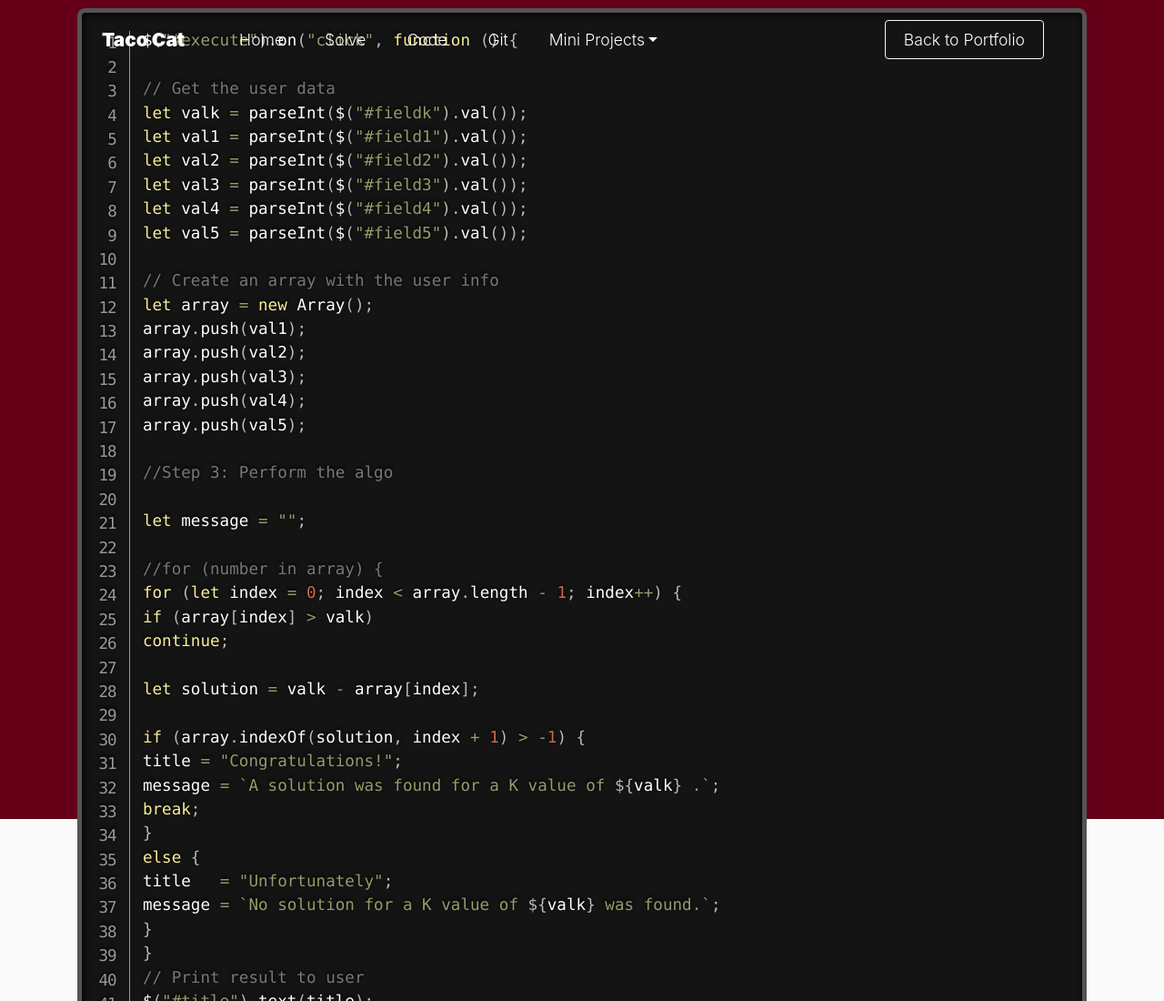
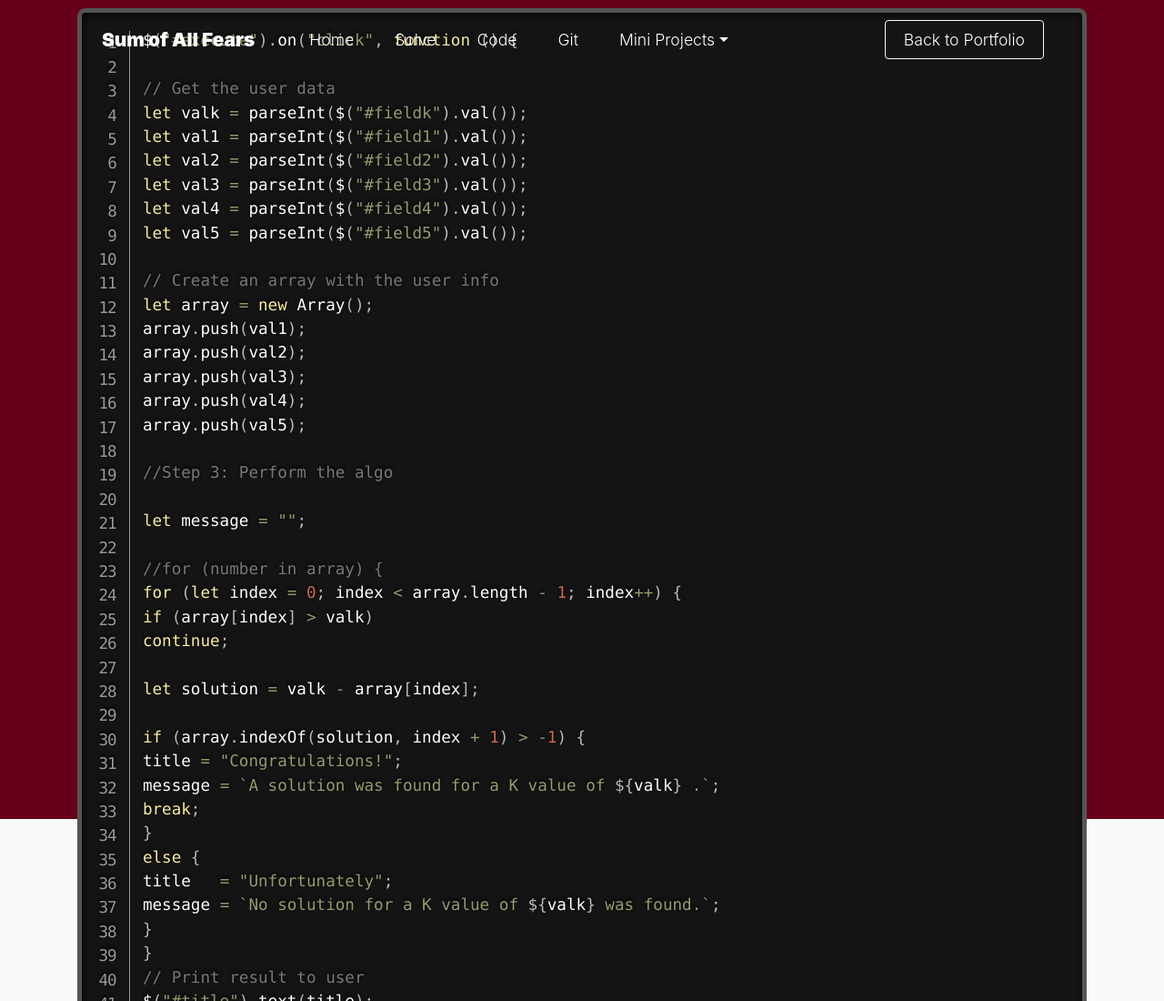
Before and after one commit to PeterBGuthrie/SumofAllFears, a plain HTML site: page Code.html in a window 1280 px wide. Shown: the top 1100 px of the page at 91% size. Drawn offline with Linux system fonts and the light colour scheme; files whose address does not match are found by name; a web font is replaced by a local one.

Commit message:
code page nav title

```diff
--- a/Code.html
+++ b/Code.html
@@ -49,7 +49,7 @@
 
             <div class="container-fluid">
                 <div class="d-flex align-items-center">
-                    <div class="site-logo"><a href="index.html">Taco Cat</a></div>
+                    <div class="site-logo"><a href="index.html">Sum of All Fears</a></div>
                     <div>
                         <nav class="site-navigation position-relative text-right" role="navigation">
                             <ul class="site-menu main-menu js-clone-nav mr-auto d-none d-lg-block">
```
